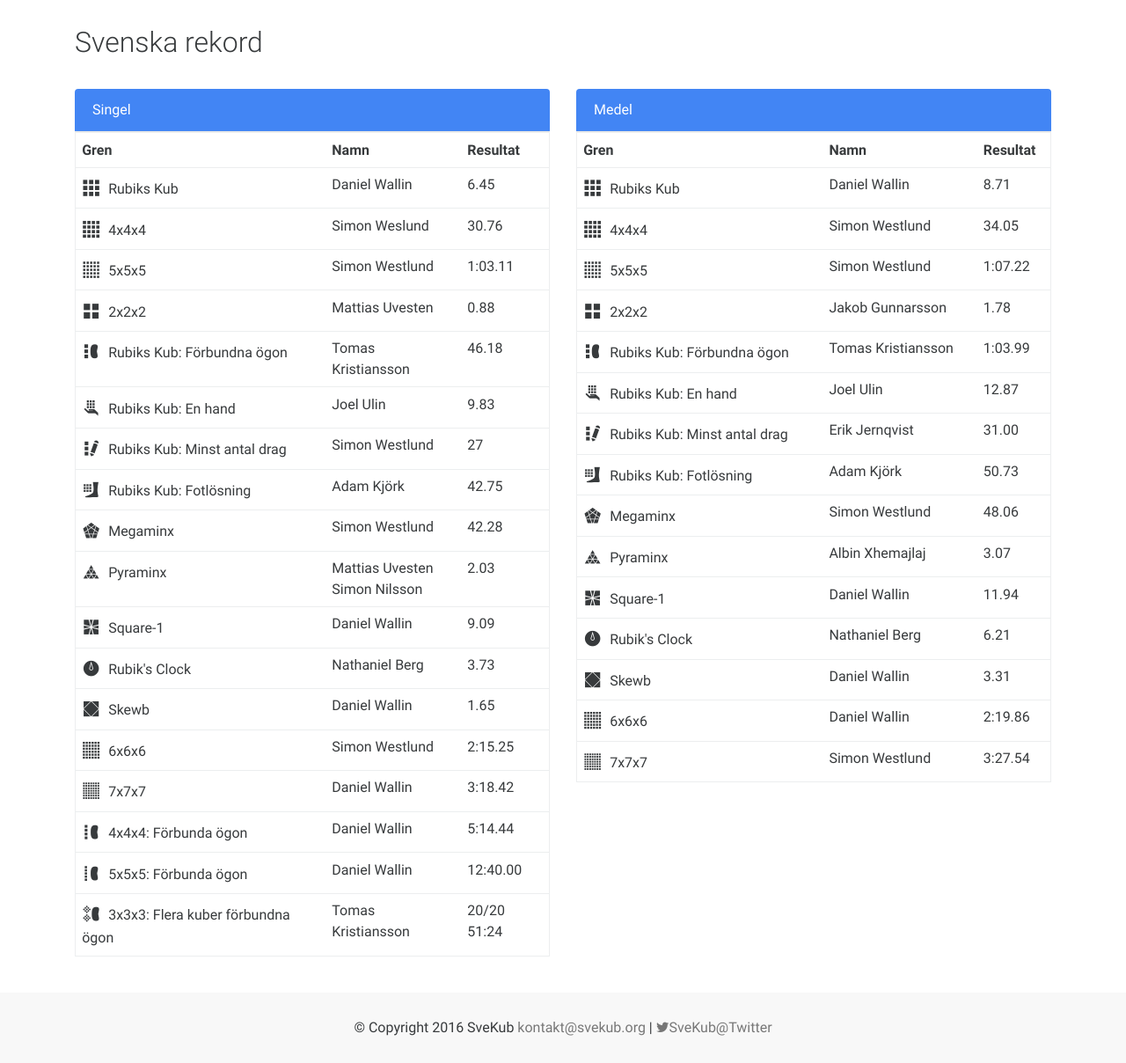
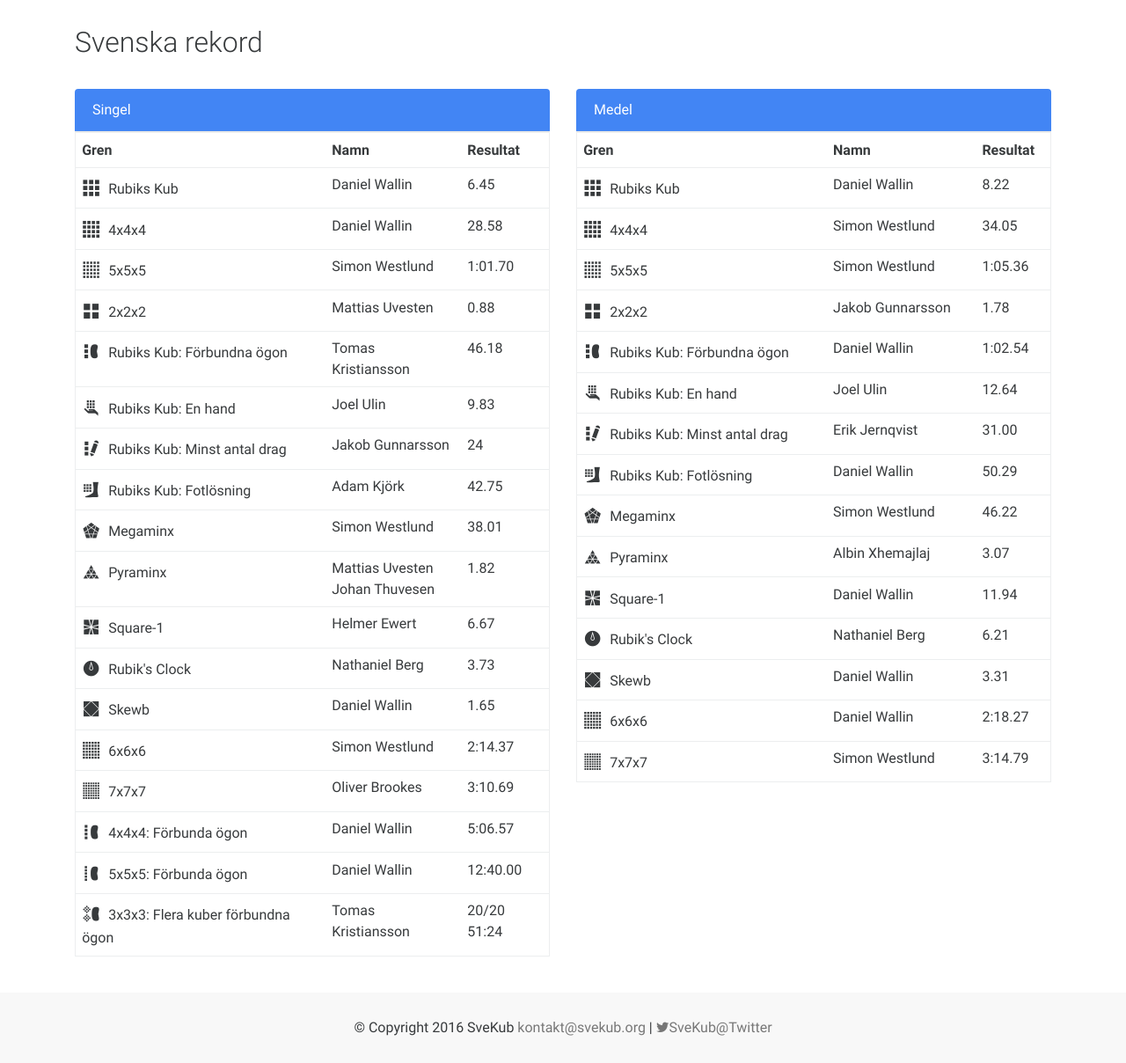
Before and after one commit to SveKub/SveKubOldSite, a Jekyll site: the page built from index.html, in a window 1280 px wide and 1400 px high, scrolled down 724 px, cut to the strip 192-1400 px from the top of the window. Shown: the whole strip at 88% size. Built offline with Jekyll 4.4.1, drawn with Linux system fonts in a browser that asks for light colours; nearby versions of some CDN libraries; some of the changed text lies outside the part shown.

Commit message:
tavling och rekord

```diff
--- a/_data/tavlingar.yml
+++ b/_data/tavlingar.yml
@@ -1,3 +1,6 @@
+- namn: Twist and Shout Summer 2017
+  url: https://www.worldcubeassociation.org/competitions/TwistandShoutSummer2017
+  datum: 29 - 30 Juli
 - namn: Anders Larsson Memorial 2017
   url: https://www.worldcubeassociation.org/competitions/AndersLarssonMemorial2017
   datum: 17 September
--- a/index.html
+++ b/index.html
@@ -74,21 +74,21 @@
                 <table class="table records">
                     <tr><th>Gren</th><th>Namn</th><th>Resultat</th></tr>
                     <tr><td><span class="cubing-icon icon-333"> </span><span> Rubiks Kub</span></td><td>Daniel Wallin</td><td>6.45</td></tr>
-                    <tr><td><span class="cubing-icon icon-444"> </span><span> 4x4x4</span></td><td>Simon Weslund</td><td>30.76</td></tr>
-                    <tr><td><span class="cubing-icon icon-555"> </span><span> 5x5x5</span></td><td>Simon Westlund</td><td>1:03.11</td></tr>
+                    <tr><td><span class="cubing-icon icon-444"> </span><span> 4x4x4</span></td><td>Daniel Wallin</td><td>28.58</td></tr>
+                    <tr><td><span class="cubing-icon icon-555"> </span><span> 5x5x5</span></td><td>Simon Westlund</td><td>1:01.70</td></tr>
                     <tr><td><span class="cubing-icon icon-222"> </span><span> 2x2x2</span></td><td>Mattias Uvesten</td><td>0.88</td></tr>
                     <tr><td><span class="cubing-icon icon-333bf"> </span><span> Rubiks Kub: Förbundna ögon</span></td><td>Tomas Kristiansson</td><td>46.18</td></tr>
                     <tr><td><span class="cubing-icon icon-333oh"> </span><span> Rubiks Kub: En hand</span></td><td>Joel Ulin</td><td>9.83</td></tr>
-                    <tr><td><span class="cubing-icon icon-333fm"> </span><span> Rubiks Kub: Minst antal drag</span></td><td>Simon Westlund</td><td>27</td></tr>
+                    <tr><td><span class="cubing-icon icon-333fm"> </span><span> Rubiks Kub: Minst antal drag</span></td><td>Jakob Gunnarsson</td><td>24</td></tr>
                     <tr><td><span class="cubing-icon icon-333ft"> </span><span> Rubiks Kub: Fotlösning</span></td><td>Adam Kjörk</td><td>42.75</td></tr>
-                    <tr><td><span class="cubing-icon icon-minx"> </span><span> Megaminx</span></td><td>Simon Westlund</td><td>42.28</td></tr>
-                    <tr><td><span class="cubing-icon icon-pyram"> </span><span> Pyraminx</span></td><td>Mattias Uvesten </br>Simon Nilsson</td><td>2.03</td></tr>
-                    <tr><td><span class="cubing-icon icon-sq1"> </span><span> Square-1</span></td><td>Daniel Wallin</td><td>9.09</td></tr>
+                    <tr><td><span class="cubing-icon icon-minx"> </span><span> Megaminx</span></td><td>Simon Westlund</td><td>38.01</td></tr>
+                    <tr><td><span class="cubing-icon icon-pyram"> </span><span> Pyraminx</span></td><td>Mattias Uvesten </br>Johan Thuvesen</td><td>1.82</td></tr>
+                    <tr><td><span class="cubing-icon icon-sq1"> </span><span> Square-1</span></td><td>Helmer Ewert</td><td>6.67</td></tr>
                     <tr><td><span class="cubing-icon icon-clock"> </span><span> Rubik's Clock</span></td><td>Nathaniel Berg</td><td>3.73</td></tr>
                     <tr><td><span class="cubing-icon icon-skewb"> </span><span> Skewb</span></td><td>Daniel Wallin</td><td>1.65</td></tr>
-                    <tr><td><span class="cubing-icon icon-666"> </span><span> 6x6x6</span></td><td>Simon Westlund</td><td>2:15.25</td></tr>
-                    <tr><td><span class="cubing-icon icon-777"> </span><span> 7x7x7</span></td><td>Daniel Wallin</td><td>3:18.42</td></tr>
-                    <tr><td><span class="cubing-icon icon-444bf"> </span><span> 4x4x4: Förbunda ögon</span></td><td>Daniel Wallin</td><td>5:14.44</td></tr>
+                    <tr><td><span class="cubing-icon icon-666"> </span><span> 6x6x6</span></td><td>Simon Westlund</td><td>2:14.37</td></tr>
+                    <tr><td><span class="cubing-icon icon-777"> </span><span> 7x7x7</span></td><td>Oliver Brookes</td><td>3:10.69</td></tr>
+                    <tr><td><span class="cubing-icon icon-444bf"> </span><span> 4x4x4: Förbunda ögon</span></td><td>Daniel Wallin</td><td>5:06.57</td></tr>
                     <tr><td><span class="cubing-icon icon-555bf"> </span><span> 5x5x5: Förbunda ögon</span></td><td>Daniel Wallin</td><td>12:40.00</td></tr>
                     <tr><td><span class="cubing-icon icon-333mbf"> </span><span> 3x3x3: Flera kuber förbundna ögon</span></td><td>Tomas Kristiansson</td><td>20/20 51:24</td></tr>
                 </table>
@@ -99,21 +99,21 @@
                 <div class="card-header primary-color white-text">Medel</div>
                 <table class="table records">
                     <tr><th>Gren</th><th>Namn</th><th>Resultat</th></tr>
-                    <tr><td><span class="cubing-icon icon-333"> </span><span> Rubiks Kub</span></td><td>Daniel Wallin</td><td>8.71</td></tr>
+                    <tr><td><span class="cubing-icon icon-333"> </span><span> Rubiks Kub</span></td><td>Daniel Wallin</td><td>8.22</td></tr>
                     <tr><td><span class="cubing-icon icon-444"> </span><span> 4x4x4</span></td><td>Simon Westlund</td><td>34.05</td></tr>
-                    <tr><td><span class="cubing-icon icon-555"> </span><span> 5x5x5</span></td><td>Simon Westlund</td><td>1:07.22</td></tr>
+                    <tr><td><span class="cubing-icon icon-555"> </span><span> 5x5x5</span></td><td>Simon Westlund</td><td>1:05.36</td></tr>
                     <tr><td><span class="cubing-icon icon-222"> </span><span> 2x2x2</span></td><td>Jakob Gunnarsson</td><td>1.78</td></tr>
-                    <tr><td><span class="cubing-icon icon-333bf"> </span><span> Rubiks Kub: Förbundna ögon</span></td><td>Tomas Kristiansson</td><td>1:03.99</td></tr>
-                    <tr><td><span class="cubing-icon icon-333oh"> </span><span> Rubiks Kub: En hand</span></td><td>Joel Ulin</td><td>12.87</td></tr>
+                    <tr><td><span class="cubing-icon icon-333bf"> </span><span> Rubiks Kub: Förbundna ögon</span></td><td>Daniel Wallin</td><td>1:02.54</td></tr>
+                    <tr><td><span class="cubing-icon icon-333oh"> </span><span> Rubiks Kub: En hand</span></td><td>Joel Ulin</td><td>12.64</td></tr>
                     <tr><td><span class="cubing-icon icon-333fm"> </span><span> Rubiks Kub: Minst antal drag</span></td><td>Erik Jernqvist</td><td>31.00</td></tr>
-                    <tr><td><span class="cubing-icon icon-333ft"> </span><span> Rubiks Kub: Fotlösning</span></td><td>Adam Kjörk</td><td>50.73</td></tr>
-                    <tr><td><span class="cubing-icon icon-minx"> </span><span> Megaminx</span></td><td>Simon Westlund</td><td>48.06</td></tr>
+                    <tr><td><span class="cubing-icon icon-333ft"> </span><span> Rubiks Kub: Fotlösning</span></td><td>Daniel Wallin</td><td>50.29</td></tr>
+                    <tr><td><span class="cubing-icon icon-minx"> </span><span> Megaminx</span></td><td>Simon Westlund</td><td>46.22</td></tr>
                     <tr><td><span class="cubing-icon icon-pyram"> </span><span> Pyraminx</span></td><td>Albin Xhemajlaj</td><td>3.07</td></tr>
                     <tr><td><span class="cubing-icon icon-sq1"> </span><span> Square-1</span></td><td>Daniel Wallin</td><td>11.94</td></tr>
                     <tr><td><span class="cubing-icon icon-clock"> </span><span> Rubik's Clock</span></td><td>Nathaniel Berg</td><td>6.21</td></tr>
                     <tr><td><span class="cubing-icon icon-skewb"> </span><span> Skewb</span></td><td>Daniel Wallin</td><td>3.31</td></tr>
-                    <tr><td><span class="cubing-icon icon-666"> </span><span> 6x6x6</span></td><td>Daniel Wallin</td><td>2:19.86</td></tr>
-                    <tr><td><span class="cubing-icon icon-777"> </span><span> 7x7x7</span></td><td>Simon Westlund</td><td>3:27.54</td></tr>
+                    <tr><td><span class="cubing-icon icon-666"> </span><span> 6x6x6</span></td><td>Daniel Wallin</td><td>2:18.27</td></tr>
+                    <tr><td><span class="cubing-icon icon-777"> </span><span> 7x7x7</span></td><td>Simon Westlund</td><td>3:14.79</td></tr>
                 </table>
             </div>
         </div>
```
